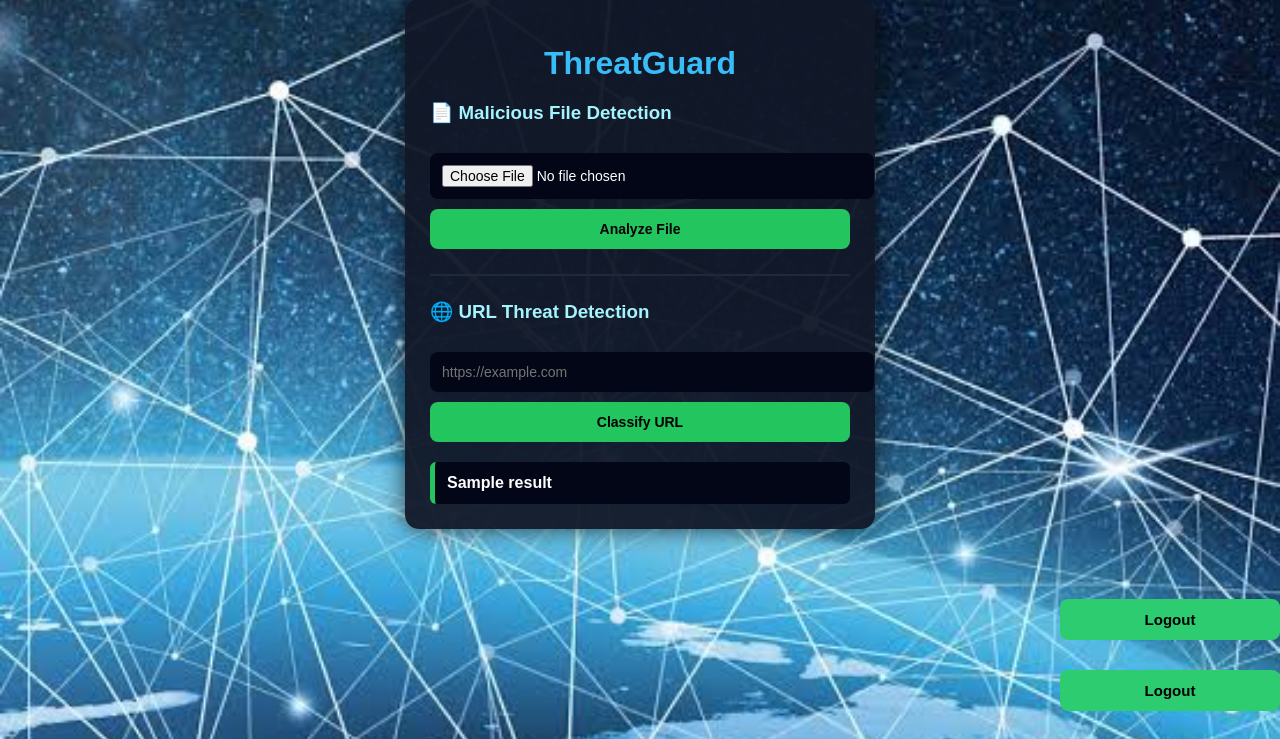
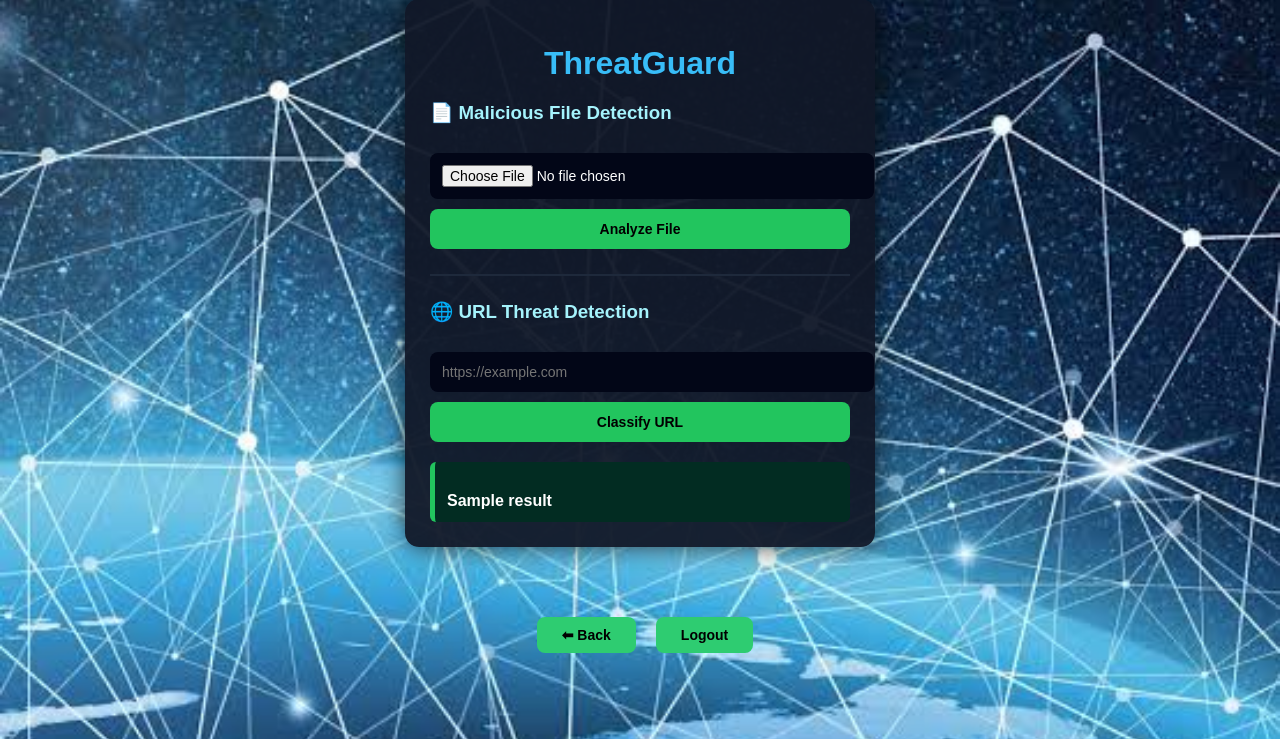
Before and after one commit to yukimazz666/project, a Flask app: template templates/check.html in a window 1280 px wide. Shown: the part 61-800 px from the top of the page. Run offline with Flask 3, Linux system fonts and the light colour scheme; the template is opened without the code that fills it: most values are stand-ins (such as "Sample title", 1, 10 or a date in 2020); parts of the project's set-up code (start-up, migrations or seed data) failed here and were passed over.

Commit message:
Update check.html

```diff
--- a/templates/check.html
+++ b/templates/check.html
@@ -68,36 +68,49 @@
 
         .logout-box {
             display: flex;
-    justify-content:right;
-    margin: 20px 0;
+            justify-content: right;
+            margin: 10px 15px;
         }
 
         .logout-btn {
-    background-color: #2ecc71;   /* same green */
+            background-color: #2ecc71;
             color: black;
             border: none;
-    padding: 12px 40px;
-    font-size: 15px;
+            padding: 10px 25px;
+            font-size: 14px;
             font-weight: 600;
             border-radius: 8px;
             cursor: pointer;
-    width: 220px;               /* 👈 CONTROL WIDTH HERE */
-    transition: all 0.3s ease;
+            width: auto;
+            margin-left: 10px;
         }
 
         .logout-btn:hover {
             background-color: #27ae60;
         }
 
-
-
         .result {
             margin-top: 20px;
             padding: 12px;
-            background: #020617;
-            border-left: 5px solid #22c55e;
             border-radius: 6px;
             font-weight: bold;
+            white-space: pre-line;
+        }
+
+        /* Dynamic colors */
+        .safe {
+            background: #022c22;
+            border-left: 5px solid #22c55e;
+        }
+
+        .danger {
+            background: #2c0202;
+            border-left: 5px solid #ef4444;
+        }
+
+        .warning {
+            background: #2c1f02;
+            border-left: 5px solid #facc15;
         }
 
         @media (max-width: 480px) {
@@ -123,27 +136,48 @@
     <hr>
 
     <!-- URL DETECTION -->
-    <form method="POST">
+    <form method="POST" onsubmit="formatURL()">
         <h3>🌐 URL Threat Detection</h3>
-        <input type="text" name="url" placeholder="https://example.com" required>
+        <input id="urlInput" type="text" name="url" placeholder="https://example.com" required>
         <button type="submit" name="action" value="classify_url">Classify URL</button>
     </form>
 
-
     {% if result %}
-    <div class="result">
+    <div class="result
+        {% if 'HIGH RISK' in result or 'Malicious' in result %}
+            danger
+        {% elif 'SUSPICIOUS' in result or '⚠' in result %}
+            warning
+        {% else %}
+            safe
+        {% endif %}
+    ">
         {{ result }}
     </div>
     {% endif %}
 </div>
 
+<!-- Buttons -->
+<div style="display:flex; justify-content:center; gap:10px;">
+    <form action="{{ url_for('index') }}" method="GET">
+        <button class="logout-btn" type="submit">⬅ Back</button>
+    </form>
 
-    <form class="logout-box" action="{{ url_for('logout') }}" method="POST">
+    <form action="{{ url_for('logout') }}" method="POST">
         <button class="logout-btn" type="submit">Logout</button>
     </form>
-    <form class="logout-box" action="{{ url_for('index') }}" method="POST">
-        <button class="logout-btn" type="submit">Logout</button>
-    </form>
+</div>
+
+<script>
+function formatURL() {
+    let input = document.getElementById("urlInput");
+    let value = input.value.trim();
+
+    if (!value.startsWith("http")) {
+        input.value = "http://" + value;
+    }
+}
+</script>
 
 </body>
 </html>
```
Lines whose indentation alone changed are shown as unchanged.
